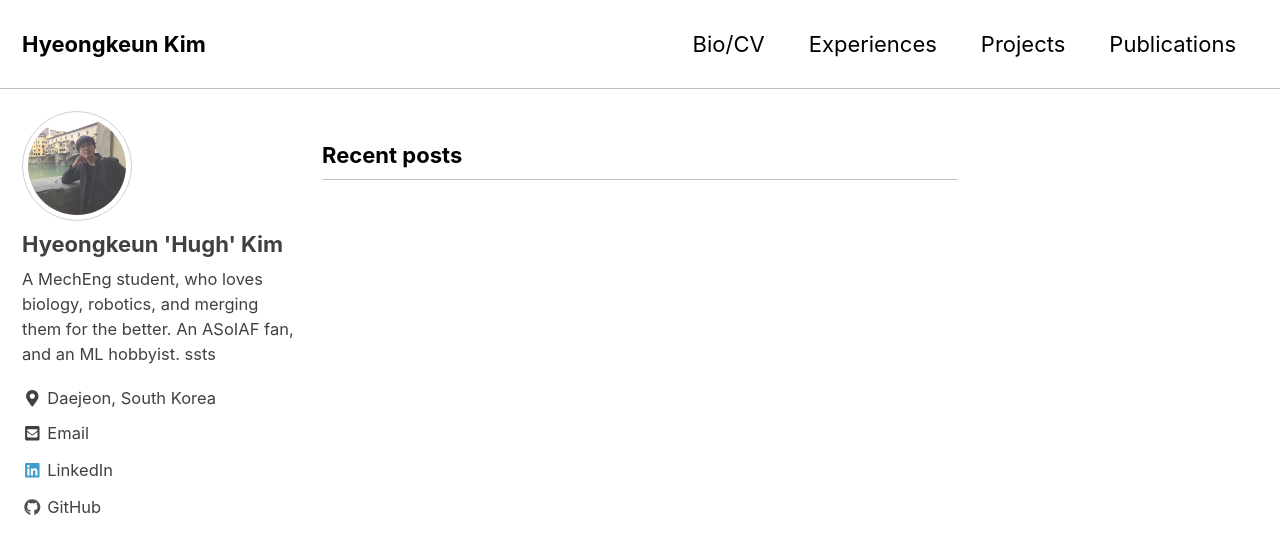
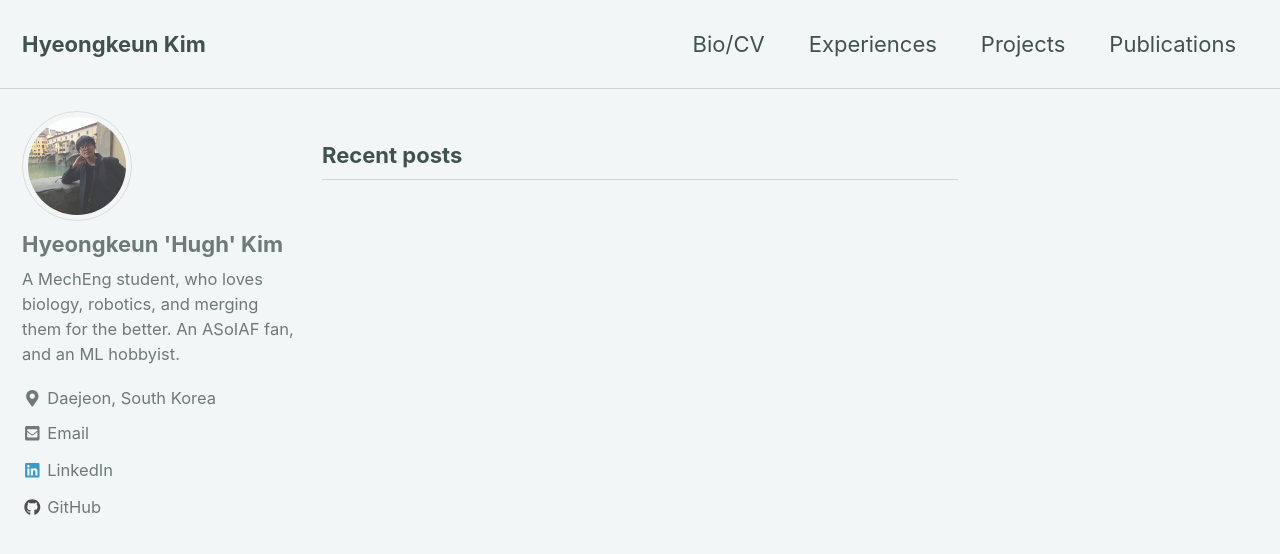
Before and after one commit to engiecat/engiecat.github.io, a Jekyll site: the page built from index.html, in a window 1280 px wide and 900 px high. Shown: the top 554 px of the window. Built offline with Jekyll 4.4.1, drawn with Linux system fonts in a browser that asks for light colours; nearby versions of some CDN libraries; the list of posts is cut into pages by our own code.

```diff
--- a/_config.yml
+++ b/_config.yml
@@ -12,7 +12,7 @@
 
 # theme                  : "minimal-mistakes-jekyll"
 # remote_theme           : "mmistakes/minimal-mistakes"
-minimal_mistakes_skin    : "contrast" # "air", "aqua", "contrast", "dark", "dirt", "neon", "mint", "plum", "sunrise", "default"
+minimal_mistakes_skin    : "mint" # "air", "aqua", "contrast", "dark", "dirt", "neon", "mint", "plum", "sunrise", "default"
 
 # Site Settings
 locale                   : "en-US"
@@ -23,7 +23,7 @@ description              : "Homepage of Hyeongkeun 'Hugh' Kim."
 url                      : # the base hostname & protocol for your site e.g. "https://mmistakes.github.io"
 baseurl                  : # the subpath of your site, e.g. "/blog"
 repository               : engiecat/engiecat.github.io
-teaser                   : # path of fallback teaser image, e.g. "/assets/images/500x300.png"
+teaser                   : /assets/images/engiecat_logo_frenchlime.png
 breadcrumbs            : true # true, false (default)
 words_per_minute         : 200
 comments:
@@ -82,7 +82,7 @@ facebook:
   username               :
   app_id                 :
   publisher              :
-og_image                 : # Open Graph/Twitter default site image
+og_image                 : /assets/images/og_teaser.png
 # For specifying social profiles
 # - https://developers.google.com/structured-data/customize/social-profiles
 social:
@@ -102,7 +102,7 @@ analytics:
 author:
   name             : "Hyeongkeun 'Hugh' Kim"
   avatar           : "/assets/images/Kim_at_florence.jpg"
-  bio              : "A MechEng student, who loves biology, robotics, and merging them for the better. An ASoIAF fan, and an ML hobbyist. ssts"
+  bio              : "A MechEng student, who loves biology, robotics, and merging them for the better. An ASoIAF fan, and an ML hobbyist. "
   location         : "Daejeon, South Korea"
   email            : "engiecat3.14(at)gmail(dot)com"
   uri              :
```
Also changed, not shown: _experiences/2016-08-01_biomicrofluidics.md (added, +23 -0 lines), _experiences/2017-02-24_naverlabs.md (added, +16 -0 lines), _experiences/index.md (deleted, +0 -8 lines), _pages/experiences_index.md (added, +10 -0 lines), assets/images/engiecat_logo_frenchlime.png (added), assets/images/logo_naver.png (added), assets/images/mineloc_header.png (added), assets/images/mineloc_teaser.png (added), assets/images/mineloc_teaser2.png (added), assets/images/noun_Cat_1836_000000.png (added), assets/images/og_teaser.png (added), assets/images/robotics_header.jpg (added), assets/images/visionmarker-1.png (added).
